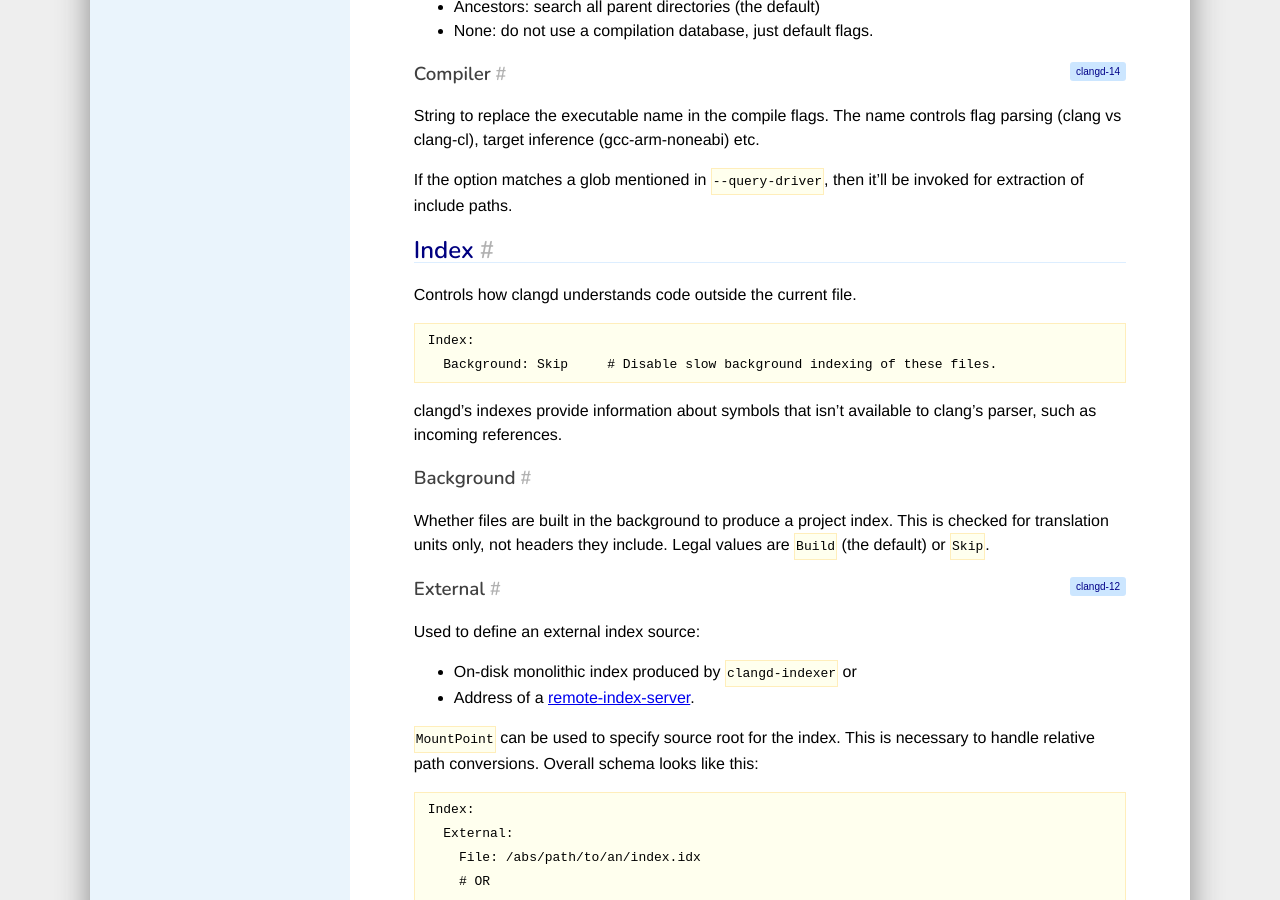
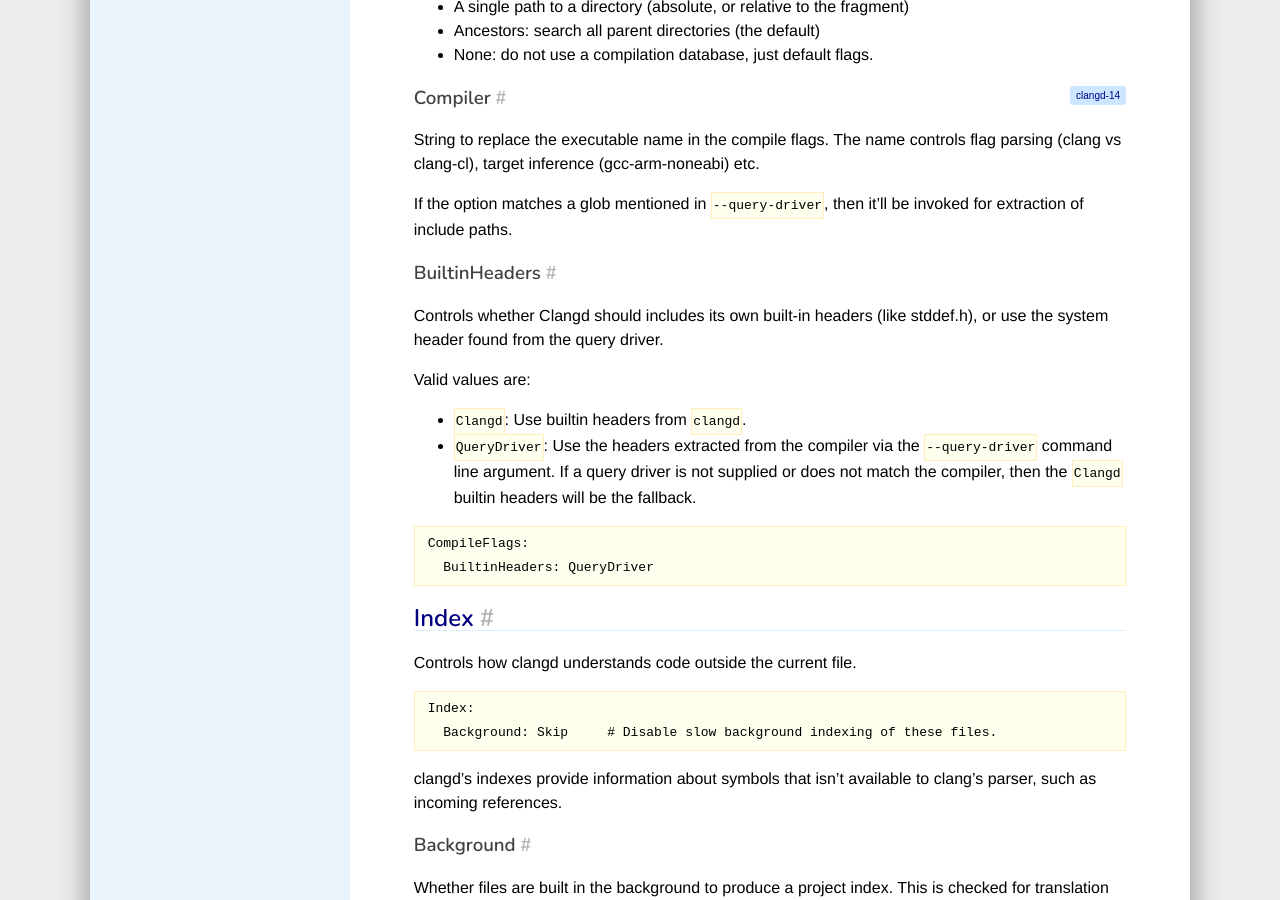
Before and after one commit to llvm/clangd-www, a Jekyll site: the page built from config.md, in a window 1280 px wide and 900 px high, scrolled down 4016 px. Built offline with Jekyll 4.4.1, drawn with Linux system fonts in a browser that asks for light colours; our own code applies the rules of GitHub Pages for plain Markdown files.

Commit message:
Add BuiltinHeaders to config docs

````diff
--- a/config.md
+++ b/config.md
@@ -146,6 +146,23 @@ flag parsing (clang vs clang-cl), target inference (gcc-arm-noneabi) etc.
 
 If the option matches a glob mentioned in `--query-driver`, then it'll be
 invoked for extraction of include paths.
+
+### BuiltinHeaders
+{:.v21}
+
+Controls whether Clangd should includes its own built-in headers (like stddef.h), or use the system header found from the query driver.
+
+Valid values are:
+- `Clangd`: Use builtin headers from `clangd`.
+- `QueryDriver`: Use the headers extracted from the compiler via the
+  `--query-driver` command line argument. If a query driver is not supplied or
+  does not match the compiler, then the `Clangd` builtin headers will be the
+  fallback.
+
+```yaml
+CompileFlags:
+  BuiltinHeaders: QueryDriver
+```
 
 ## Index
 
````
